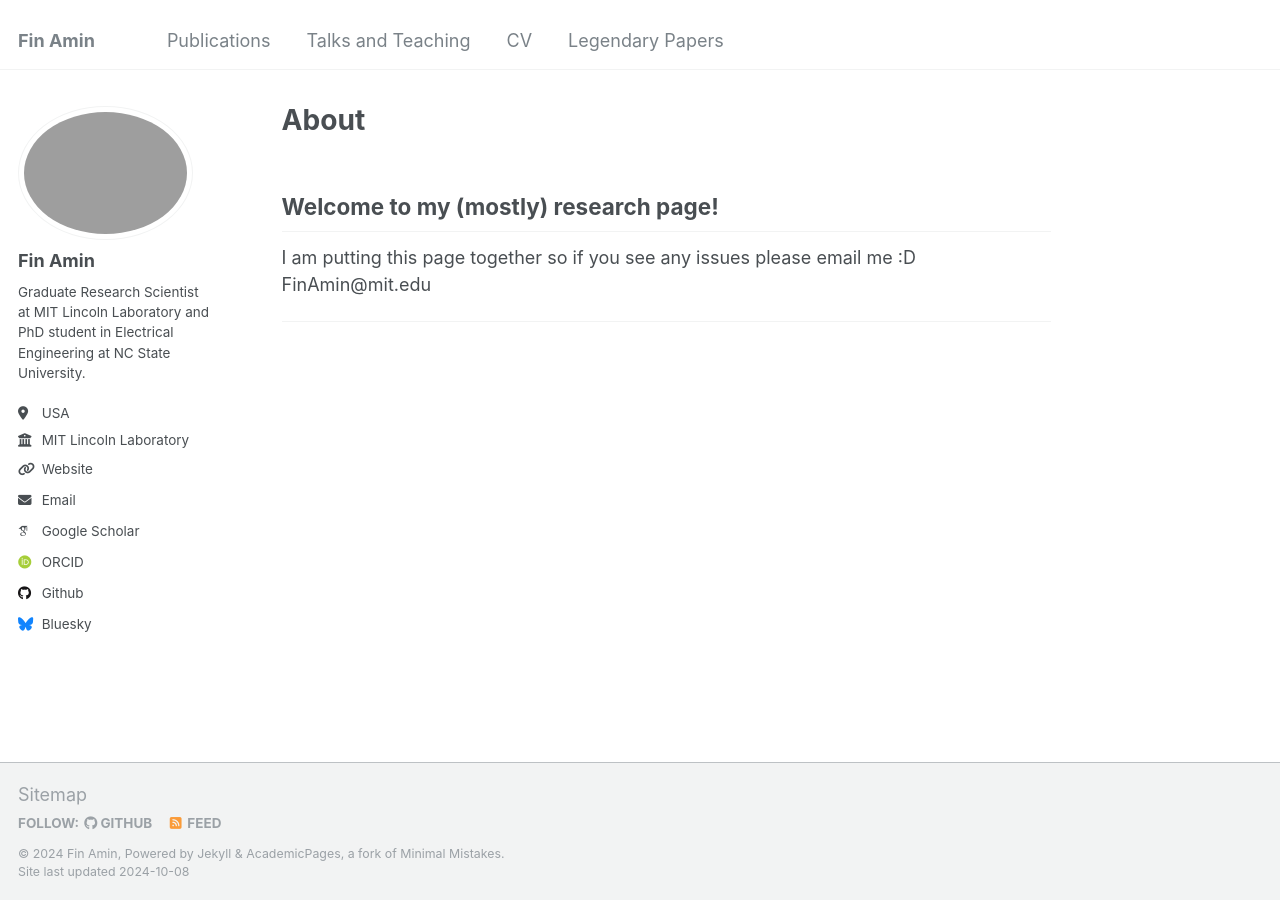
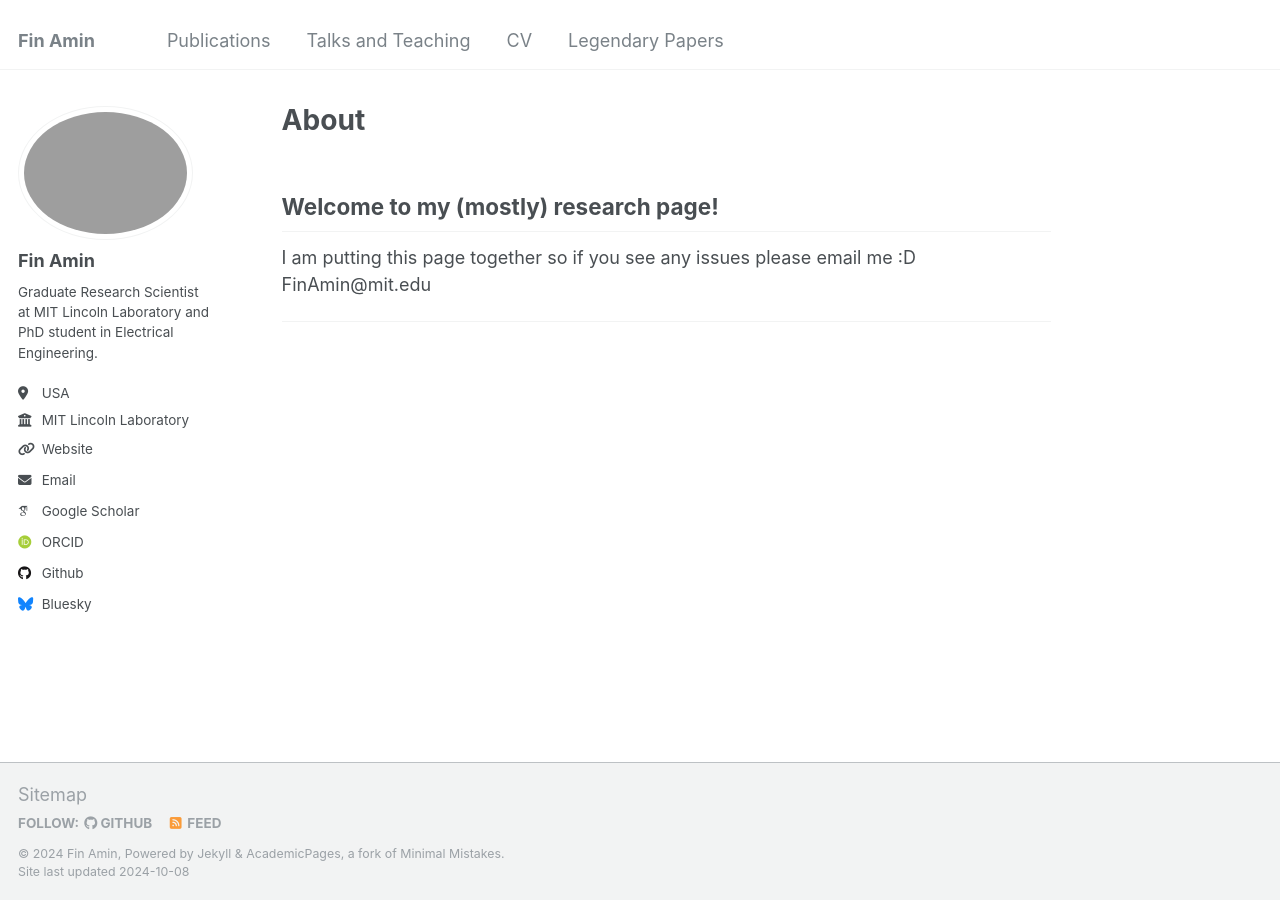
Before and after one commit to FinAminToastCrunch/FinAminToastCrunch.github.io, a Jekyll site: the page built from _pages/about.md, in a window 1280 px wide. Built offline with Jekyll 4.4.1, drawn with Linux system fonts in a browser that asks for light colours; some web fonts are replaced.

Commit message:
Update _config.yml

```diff
--- a/_config.yml
+++ b/_config.yml
@@ -25,7 +25,7 @@ author:
   avatar           : "clippedCasual.jpg"
   name             : "Fin Amin"
   pronouns         :
-  bio              : "Graduate Research Scientist at MIT Lincoln Laboratory and PhD student in Electrical Engineering at NC State University."
+  bio              : "Graduate Research Scientist at MIT Lincoln Laboratory and PhD student in Electrical Engineering."
   location         : "USA"
   employer         : "MIT Lincoln Laboratory"
   uri              : https://finamintoastcrunch.github.io
```
